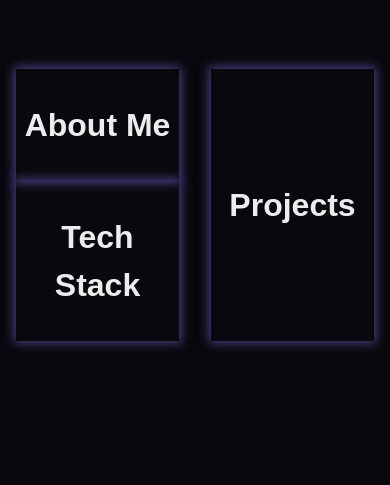
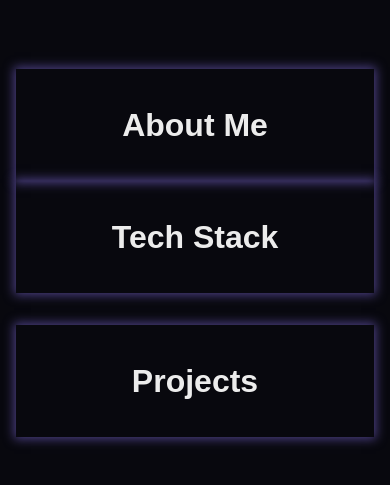
Before and after one commit to w11dcard/portfolio, a React (Vite) app: page / in a window 390 px wide. Shown: the part 887-1372 px from the top of the page. Before the commit the page ends 1276 px from the top, so only its background shows below. Built offline with nearby package versions, Linux system fonts and the light colour scheme; a web font is replaced by a local one.

Commit message:
style: Refactor main App component to use responsive layout

```diff
--- a/src/App.tsx
+++ b/src/App.tsx
@@ -11,13 +11,13 @@
 			<TopNav />
 			<Hero />
 
-			<main className="flex flex-1">
-				<div className="flex w-1/2 flex-col p-4">
+			<main className="flex flex-1 flex-col md:flex-row">
+				<div className="flex flex-1 flex-col p-4">
 					<About />
 					<Stack />
 				</div>
 
-				<div className="flex w-1/2 flex-col p-4">
+				<div className="flex flex-1 flex-col p-4">
 					<Projects />
 				</div>
 			</main>
```
